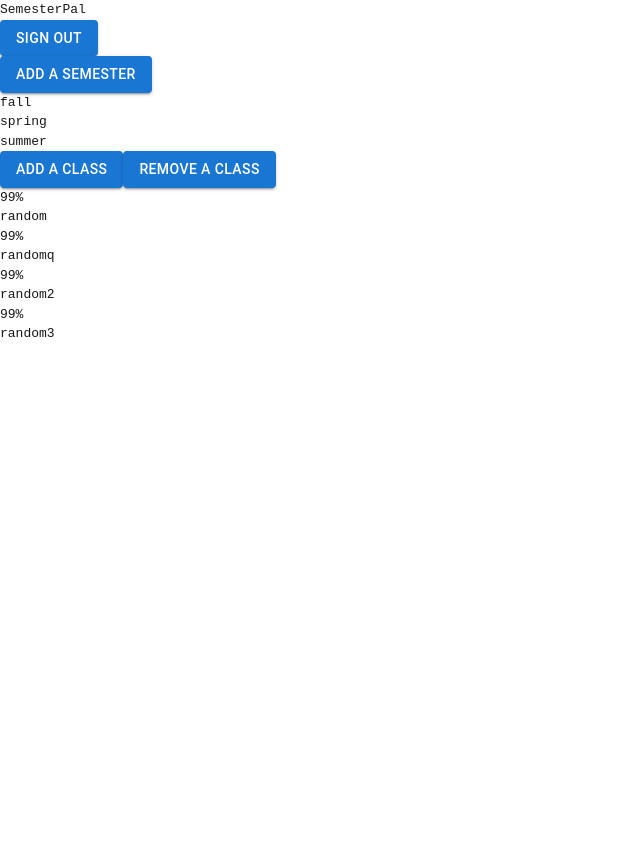
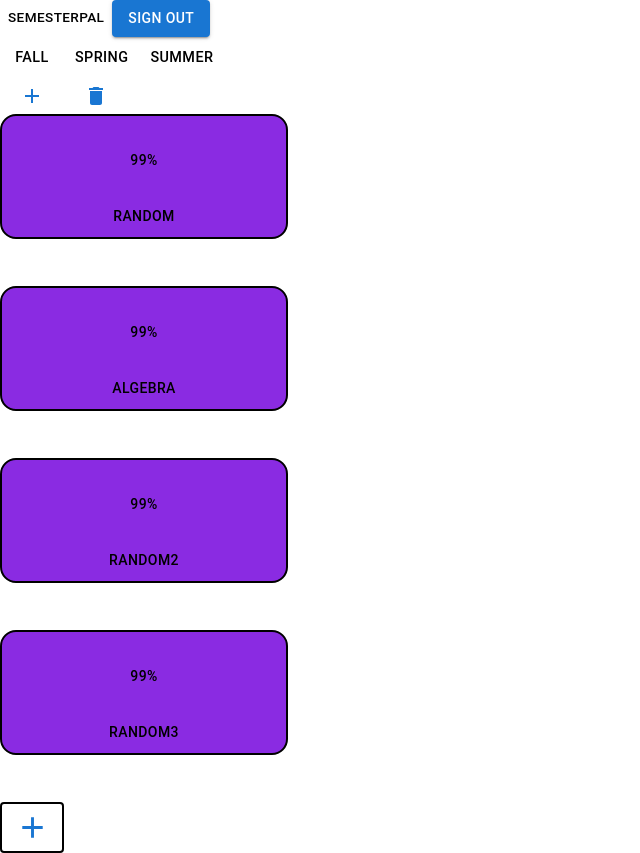
Before and after one commit to drh-14/semester-pal, a Next.js app: page /homePage in a window 1280 px wide. Shown: the whole page, without its empty margins (0-640 px from the left). Before the commit the page ends 800 px from the top, so only its background shows below. Built offline with nearby package versions, Linux system fonts and the light colour scheme.

Commit message:
finished homepage dialog boxes

```diff
--- a/src/app/homePage/page.tsx
+++ b/src/app/homePage/page.tsx
@@ -3,48 +3,15 @@ import ClassGrid from '@/components/homepage/ClassGrid';
 import SemesterBar from '@/components/homepage/SemesterBar';
 import Navbar from '../../components/Navbar';
 import { useState } from 'react';
-import { Button, Modal, Box } from '@mui/material';
+import DialogBox from '@/components/DialogBox';
 export default function Homepage(){
     const [semesterModalOpen, setSemesterModalOpen] = useState(false);
-    const [classModalOpen, setClassModalOpen] = useState(false);
-    const style = {
-        position: 'absolute',
-        top: '50%',
-        left: '50%',
-        transform: 'translate(-50%, -50%)',
-        width: 500,
-        height: 200,
-        bgcolor: 'white',
-        border: '2px solid #000',
-        boxShadow: 24,
-        p: 4,
-      };
     return(
         <div className = 'flex flex-col justify-center items-center gap-8'>
             <Navbar></Navbar>
-            <Button onClick = {() => setSemesterModalOpen(true)} variant = 'contained'>Add a Semester</Button>
-            <Modal open = {semesterModalOpen} onClose = {() => setSemesterModalOpen(false)} aria-labelledby="modal-modal-title"  aria-describedby="modal-modal-description">
-                <Box sx = {style}>
-                    <div className = 'flex flex-col items-center gap-8'>
-                        <input className = 'w-4/5 p-4 border-solid border-2 border-black' placeholder = 'Enter semester name'></input>
-                        <Button variant = 'contained'>Create semester</Button>
-                    </div>
-                </Box>
-            </Modal>
+            <DialogBox open = {semesterModalOpen} width = "" height = "" closeFunction = {() => setSemesterModalOpen(false)}>testing</DialogBox>
             <SemesterBar semesters = {['fall', 'spring', 'summer']}></SemesterBar>
-            <div className = 'flex gap-4'>
-            <Button onClick = {() => setClassModalOpen(true)} variant = "contained">Add a Class</Button>
-            <Modal open={classModalOpen} onClose = {() => setClassModalOpen(false)}>
-                <Box sx = {style}>
-                    <div className = 'flex flex-col items-center gap-8'>
-                        <input className = 'w-4/5 p-4 border-solid border-2 border-black' placeholder = "Enter Class Name"></input>
-                        <Button variant = 'contained'>Create Class</Button>
-                    </div>
-                </Box>
-            </Modal>
-            <Button variant = 'contained'>Remove a Class</Button>
-            </div>
-            <ClassGrid classes = {[{color: '', grade: 99, courseName: 'random'},{color: '', grade: 99, courseName: 'randomq'},{color: '', grade: 99, courseName: 'random2'},{color: '', grade: 99, courseName: 'random3'}]}></ClassGrid>
+            <ClassGrid classes = {[{color: '', grade: 99, courseName: 'random'},{color: '', grade: 99, courseName: 'Algebra'},{color: '', grade: 99, courseName: 'random2'},{color: '', grade: 99, courseName: 'random3'}]}></ClassGrid>
         </div>
     )
 }
--- /dev/null
+++ b/src/components/DialogBox.tsx
@@ -0,0 +1,11 @@
+import { Dialog, Box } from '@mui/material';
+
+export default function DialogBox(props:{open: boolean, width:string, height: string, children: React.ReactNode, closeFunction: (open:boolean) => void}){
+    return(
+        <Dialog open = {props.open} onClose={props.closeFunction}>
+            <Box sx={{display: 'flex', alignItems: 'center', justifyContent: 'center', width: props.width, height: props.height}}>
+               {props.children}
+            </Box>
+        </Dialog>
+    )
+}
--- a/src/components/Navbar.tsx
+++ b/src/components/Navbar.tsx
@@ -1,9 +1,12 @@
+'use client'
 import { Button } from '@mui/material';
+import { useRouter } from 'next/navigation'
 export default function Navbar(){
+    const router = useRouter();
     return(
         <div className = "w-full h-20 flex bg-blue-200 text-3xl items-center pl-4">
-            <div>SemesterPal</div>
-            <Button sx={{marginLeft: 'auto',marginRight:'20px'}} variant = 'contained'>Sign Out</Button>
+            <Button sx={{color: 'black', fontSize: '1.7vh'}} onClick = {() =>  router.push('/homePage')}>SemesterPal</Button>
+            <Button onClick = {() => router.push('/')} sx={{marginLeft: 'auto',marginRight:'20px'}} variant = 'contained'>Sign Out</Button>
         </div>
     )
 }
--- a/src/components/SyllabusBox.tsx
+++ b/src/components/SyllabusBox.tsx
@@ -1,12 +1,13 @@
+'use client'
 import { Button } from '@mui/material';
+import { useState } from 'react';
 export default function SyllabusBox(props: {categories: {name: string, weight: number}[]}){
     return(
       <div className = 'flex max-h-96 overflow-auto items-center flex-col gap-4 border-solid border-2 border-black rounded-md p-4 max-w-md w-md'>
-        <Button variant = 'contained'>Modify Syllabus</Button>
+        <Button variant = 'contained'>Modify Grading Breakdown</Button>
         {props.categories.map((category) => <div className = 'flex gap-8' key = {category.name}>
           <div>{category.name}</div>
           <div className = 'justify-self-end'>{category.weight}%</div>
-
         </div> )}
       </div>
     )
--- a/src/components/homepage/ClassBanner.tsx
+++ b/src/components/homepage/ClassBanner.tsx
@@ -1,12 +1,25 @@
 'use client'
 import { useRouter } from 'next/navigation';
-export type course = {color: string, grade: number, courseName: string}
-export default function ClassBanner(props: course){
+import { useState } from 'react';
+import DeleteSharpIcon from '@mui/icons-material/DeleteSharp';
+import { Button } from '@mui/material';
+import DialogBox from '@/components/DialogBox';
+export default function ClassBanner(props: {color: string, grade: number, courseName: string}){
     const router = useRouter();
+    const [openDeleteClass, setOpenDeleteClass] = useState(false);
     return(
-        <div onClick = {() => router.push('./classPage')} className = {`max-w-sm break-normal border-2 bg-red-200 pt-8 pr-8 pl-8 text-center gap-8 border-solid border-black rounded-md flex flex-col items-center`}>
+        <div>
+        <Button sx={{border: '2px solid black', color: 'black', backgroundColor:'blueviolet', width: '18rem', height:'100%', padding: 4, paddingBottom: 1, display: 'flex', flexDirection: 'column', wordBreak:'break-all', alignItems: 'center', gap: 4, borderRadius:4}} onClick = {() => router.push('./classPage')}>
             <div className = 'text-7xl text-white'>{props.grade}%</div>
-            <div className = 'text-5xl'>{props.courseName}</div>
+            <div className = 'text-4xl text-white'>{props.courseName}</div>
+        </Button>
+        <Button onClick = {() => setOpenDeleteClass(true)} sx={{position: 'relative',top: '-95%', right: '-75%'}}><DeleteSharpIcon fontSize="large" sx={{color:'white'}}></DeleteSharpIcon></Button>
+        <DialogBox width = "60vh" height = "20vh" open = {openDeleteClass} closeFunction = {() => setOpenDeleteClass(false)}>
+            <div className = 'flex flex-col gap-4 w-4/5 text-lg items-center'>
+            <div>Are you sure you want to delete this class?</div>
+            <Button variant = 'contained'>Yes</Button>
+            </div>
+        </DialogBox>
         </div>
     )
 }
--- a/src/components/homepage/ClassGrid.tsx
+++ b/src/components/homepage/ClassGrid.tsx
@@ -1,10 +1,24 @@
-import { course } from './ClassBanner';
+'use client'
 import ClassBanner from './ClassBanner'
-type classGridProps = {classes: course[]};
-export default function ClassGrid(props: classGridProps){
+import { Button } from '@mui/material';
+import { useState } from 'react';
+import AddIcon from '@mui/icons-material/Add';
+import DialogBox from '@/components/DialogBox';
+export default function ClassGrid(props: {classes: {color:string, grade: number, courseName:string}[]}){
+    const [openNewClass, setOpenNewClass] = useState(false);
     return(
-        <div className = 'grid grid-cols-2 gap-8 w-4/12'>
+        <div className = 'grid grid-cols-2 gap-8 w-4/12 mb-8'>
             {props.classes.map((course) => <ClassBanner key = {course.courseName} color = {course.color} courseName = {course.courseName} grade = {course.grade}></ClassBanner>)}
+            <Button onClick = {() => setOpenNewClass(true)} sx={{border: '2px solid black'}} className = 'flex flex-col items-center justify-center p-4 h-48 rounded-md'><AddIcon fontSize = "large"></AddIcon></Button>
+            <DialogBox width = "60vh" height = "20vh" open = {openNewClass} closeFunction = {() => setOpenNewClass(false)}>
+                <div className = 'flex flex-col w-4/5 gap-8 items-center'>
+                <input className = 'w-full p-4 rounded-md border-2 border-solid border-black' placeholder = 'Enter Class Name'></input>
+                <Button variant = 'contained'>Create Class</Button>
+
+
+
+                </div>
+            </DialogBox>
         </div>
     )
 }
--- a/src/components/homepage/SemesterBar.tsx
+++ b/src/components/homepage/SemesterBar.tsx
@@ -1,9 +1,40 @@
-type SemesterBarProps = {semesters: string[]}
-export default function SemesterBar(props: SemesterBarProps){
+'use client'
+import { Button } from '@mui/material';
+import { useState } from 'react';
+import AddIcon from '@mui/icons-material/Add';
+import DeleteIcon from '@mui/icons-material/Delete';
+import DialogBox from '@/components/DialogBox';
+import {InputLabel, MenuItem, FormControlLabel, Select, Checkbox, FormGroup} from '@mui/material';
+export default function SemesterBar(props: {semesters: string[]}){
+    const [openAddSemester, setOpenAddSemester] = useState(false);
+    const [openRemoveSemester, setOpenRemoveSemester] = useState(false);
+    const [removedSemesters, setRemovedSemesters] = useState<string[]>([]);
     return(
-        <div className = 'flex gap-12 max-w-1/4 overflow-auto text-4xl border-2 border-solid border-black p-2'>
+        <div className = 'flex gap-4 max-w-1/4 overflow-auto text-4xl items-center border-2 border-solid border-black p-4 rounded-md'>
+            <div className = 'flex gap-8'>
             {props.semesters.map((semester) =>
-            <div key = {semester}>{semester}</div>)}
+            <Button size = "large" sx ={{fontSize:'1.8vh', color: 'black'}} key = {semester}>{semester}</Button>)}
+            </div>
+            <div>
+            <Button onClick = {() => setOpenAddSemester(true)} sx={{padding: 0}}><AddIcon></AddIcon></Button>
+            <DialogBox width = "60vh" height = "20vh" open = {openAddSemester} closeFunction = {() => setOpenAddSemester(false)}>
+                <div className = 'w-4/5 flex flex-col items-center gap-8'>
+                <input className = 'w-full p-4 border-2 border-black border-solid rounded-md' placeholder = 'Enter semester name'></input>
+                <Button variant = 'contained'>Create Semester</Button>
+                </div>
+            </DialogBox>
+            <Button onClick = {() => setOpenRemoveSemester(true)}><DeleteIcon></DeleteIcon></Button>
+            <DialogBox width = "60vh" height = "30vh" open = {openRemoveSemester} closeFunction = {() => setOpenRemoveSemester(false)}>
+                <div className = 'w-4/5 flex flex-col gap-8'>
+                <FormGroup>
+                    {props.semesters.map(semester =>
+                        <FormControlLabel onChange={(checked) => setRemovedSemesters(prevList => !removedSemesters.includes(semester) ? [...prevList, semester] : prevList.filter(element => element !== semester))} key = {semester} control={<Checkbox></Checkbox>} label = {semester}></FormControlLabel>
+                    )}
+                </FormGroup>
+                <Button variant = 'contained'>Remove semester(s)</Button>
+                </div>
+            </DialogBox>
+            </div>
         </div>
     )
 }
```
Also changed, not shown: src/app/classPage/page.tsx (+2 -26 lines), src/components/AssignmentBox.tsx (+14 -4 lines).
